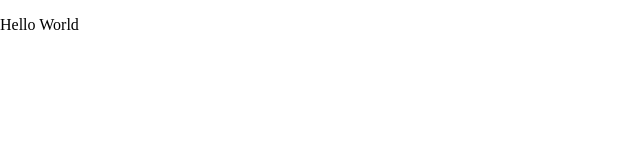
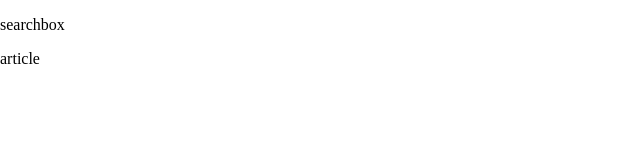
Before and after one commit to 02900/react-inventory, a React (Create React App) app: page / in a window 1280 px wide. Shown: the top 160 px of the page, without its empty margins (0-640 px from the left). Built offline with nearby package versions, Linux system fonts and the light colour scheme.

Commit message:
feat: basic component structure

```diff
--- a/src/App.tsx
+++ b/src/App.tsx
@@ -1,9 +1,14 @@
-import React from 'react';
+import React from "react";
+import Searchbox from "./components/searchbox/searchbox";
+import Article from "./components/article/article";
 
 const App: React.FC = () => {
   return (
-    <p>Hello World</p>
+    <>
+      <Searchbox></Searchbox>
+      <Article></Article>
+    </>
   );
-}
+};
 
 export default App;
--- /dev/null
+++ b/src/components/article/article.tsx
@@ -0,0 +1,9 @@
+import React from "react"
+
+const Article: React.FC = () => {
+  return (
+    <p>article</p>
+  )
+}
+
+export default Article;
--- /dev/null
+++ b/src/components/searchbox/searchbox.tsx
@@ -0,0 +1,9 @@
+import React from "react"
+
+const Searchbox: React.FC = () => {
+  return (
+    <p>searchbox</p>
+  )
+}
+
+export default Searchbox;
```
